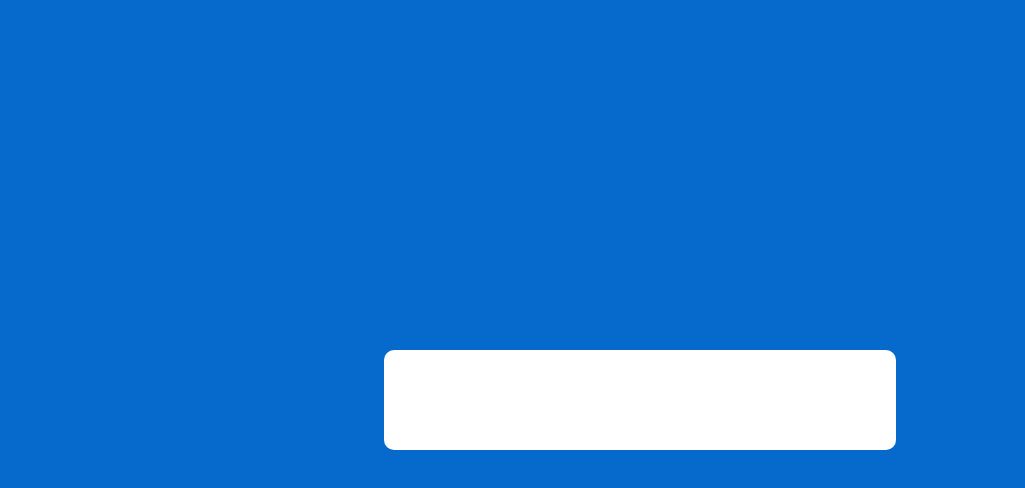
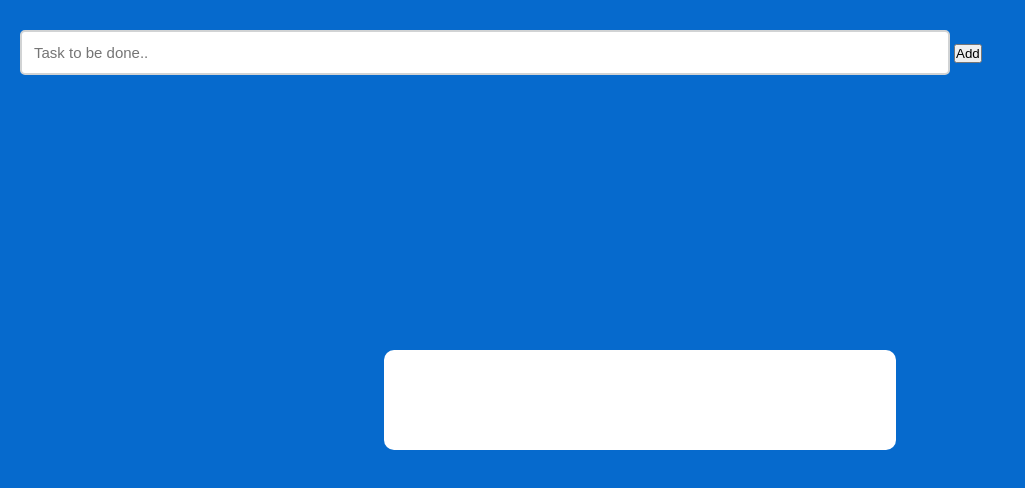
Before and after one commit to Peacesandy/Stutern-todo-list, a plain HTML site: page index.html in a window 1280 px wide. Shown: the whole page, without its empty margins (0-1025 px from the left). Drawn offline with Linux system fonts and the light colour scheme.

Commit message:
ADDED btn styles

```diff
--- a/index.html
+++ b/index.html
@@ -11,6 +11,11 @@
     <div class="container">
 
     </div>
+
+    <div id="newtask">
+        <input type="text" placeholder="Task to be done..">
+        <button id="push">Add</button>
+    </div>
 </body>
 <script src="script.js"></script>
 </html>
--- a/style.css
+++ b/style.css
@@ -22,3 +22,26 @@ body{
     min-height: 100px;
     transform: translate(-50%, -50%);
 }
+
+#newtask{
+    position: relative;
+    padding: 30px 20px;
+}
+
+#newtask input{
+       width: 75%;
+       height: 45px;
+       padding: 12px;
+       color: #111111;
+       font-weight: 500;
+       position: relative;
+       border-radius: 5px;
+       font-family: sans-serif;
+       font-size: 15px;
+       border: 2px solid #d1d3d4;
+}
+
+#newtask input:focus{
+    outline: none;
+    border-color: #0d75ec;
+}
```
